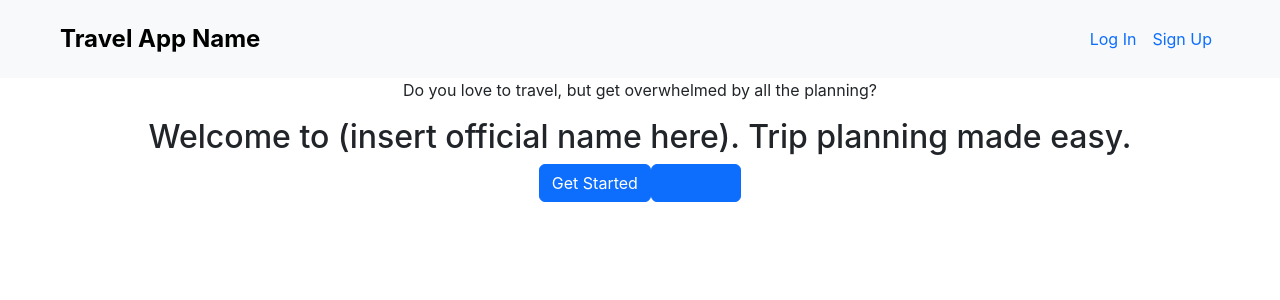
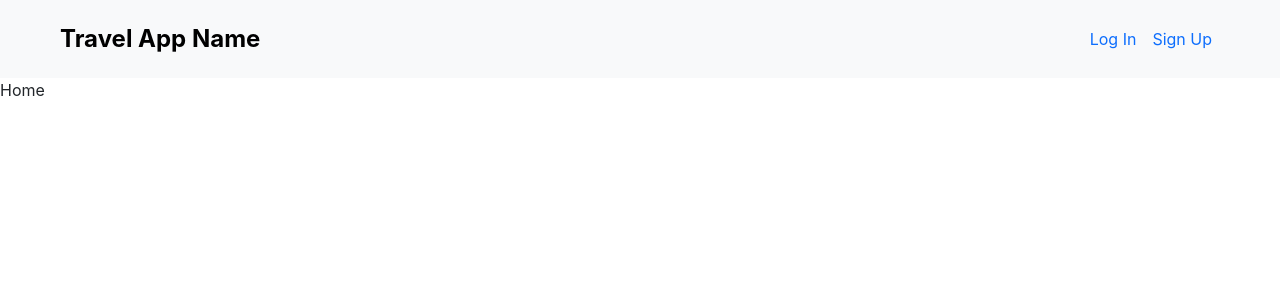
Before and after one commit to Juebele/Travel_App, a React (Create React App) app in the folder client/: page / in a window 1280 px wide. Shown: the top 300 px of the page. Built offline with nearby package versions, Linux system fonts and the light colour scheme.

Commit message:
called the auth.js to the components which only render when logged in

```diff
--- a/client/src/App.js
+++ b/client/src/App.js
@@ -4,7 +4,6 @@ import './App.css';
 import Home from './components/Home';
 import SignUp from './components/SignUp';
 import Login from './components/Login';
-import CreateTripForm from './components/LoggedIn/YourTripDetails/CreateTripForm';
 
 import { ApolloClient, InMemoryCache, ApolloProvider, HttpLink } from '@apollo/client';
 import Navbar from './components/Navbar';
@@ -16,6 +15,7 @@ const client = new ApolloClient({
 });
 
 function App() {
+
   return (
     <ApolloProvider client={client}>
       <Router>
--- a/client/src/components/Home.js
+++ b/client/src/components/Home.js
@@ -1,29 +1,43 @@
 import React from 'react';
-import { Link } from 'react-router-dom';
+import Auth from '../utils/auth';
+// import { Link } from 'react-router-dom';
 
-function Home() {
-    return (
-        <div className="homepage container-fluid">
-            <p className='d-flex justify-content-center'>
-                Do you love to travel, but get overwhelmed by all the planning?
-            </p>
-            <h2 className='d-flex justify-content-center'>
-                Welcome to (insert official name here). Trip planning made easy.
 
-            </h2>
-            <div className="d-flex justify-content-center">
-                <button className="btn btn-primary">
-                    <Link id="getStarted" className="customLink" to={`/login`}>
-                        Get Started
-                    </Link>
-                </button>
-               <button className="btn btn-primary">
-                  <Link className="customLink" to={`/your-trip`}>
-                      Your trip
-                   </Link>
-            </button>
-            </div>
-        </div>
+const Home = () => {
+    return(
+  <div>Home</div>
+    // <form className="login-signup-form row mx-auto col-10 col-md-8 col-lg-6">
+    //     <h1 className="formHeader">
+    //         Welcome back!
+    //     </h1>
+    //     <div className="mb-3">
+    //         <label htmlFor="exampleInputEmail1" className="form-label">Username</label>
+    //         <input type="text" className="form-control" id="exampleInputEmail1" aria-describedby="emailHelp"
+    //             name="username"
+    //             value={formState.username}
+    //             onChange={handleInputChange}
+    //             required />
+    //         <div id="emailHelp" className="form-text"></div>
+    //     </div>
+    //     <div className="mb-3">
+    //         <label htmlFor="exampleInputPassword1" className="form-label">Password</label>
+    //         <input type="password" className="form-control" id="exampleInputPassword1"
+    //             name="password"
+    //             value={formState.password}
+    //             onChange={handleInputChange}
+    //             required />
+    //     </div>
+    //     <div>
+    //         Don't have an account? {`\n`}
+    //         <Link to={`/sign-up`}>
+    //             Sign up instead!
+    //         </Link>
+    //     </div>
+    //     <div className='d-flex justify-content-center'>
+    //         <button id="submit-login-signup" type="submit" className="btn btn-primary">Log In</button>
+    //     </div>
+    // </form>
+
     )
 }
 
--- a/client/src/components/LoggedIn/YourTripHome.js
+++ b/client/src/components/LoggedIn/YourTripHome.js
@@ -2,7 +2,7 @@ import React, { useState } from 'react';
 import Banner from './Banner'
 import YourTripDetails from './YourTripDetails/YourTripDetails';
 
-export default function YourTripHome() {
+export default function YourTripHome(props) {
     return (
         <div>
             <Banner />
--- a/client/src/components/Login.js
+++ b/client/src/components/Login.js
@@ -1,9 +1,10 @@
 import React from 'react';
 import { Link } from 'react-router-dom';
 import { useState } from 'react';
-import {LOGIN_USER} from '../utils/mutations';
+import { LOGIN_USER } from '../utils/mutations';
 import { useMutation } from '@apollo/client';
 import Auth from '../utils/auth';
+import Home from './Home';
 
 function Login() {
 
@@ -17,18 +18,18 @@ function Login() {
     const handleInputChange = async (e) => {
         const { name, value } = e.target;
 
-        setFormState({...formState, [name]: value});
+        setFormState({ ...formState, [name]: value });
 
     };
 
     const loginFormHandler = async (e) => {
         e.preventDefault();
         try {
-            const {data} = await login({
-                variables: {...formState}
+            const { data } = await login({
+                variables: { ...formState }
             })
             Auth.login(data.login.token);
-            console.log(data);
+            // console.log(data);
 
 
         } catch (error) {
@@ -44,7 +45,9 @@ function Login() {
 
     return (
         <div>
-            <form className="login-signup-form row mx-auto col-10 col-md-8 col-lg-6">
+            {!Auth.loggedIn() ? (
+                <div>
+                <form onSubmit={loginFormHandler} className="login-signup-form row mx-auto col-10 col-md-8 col-lg-6">
                     <h1 className="formHeader">
                         Welcome back!
                     </h1>
@@ -76,6 +79,10 @@ function Login() {
                     </div>
                 </form>
                 </div>
+            ) : (
+                <Home />
+            )}
+        </div>
     )
 }
 
--- a/client/src/components/Navbar.js
+++ b/client/src/components/Navbar.js
@@ -1,9 +1,26 @@
 import React from 'react';
 import { Link } from 'react-router-dom';
+import Auth from '../utils/auth'
 
 function Navbar() {
+
+    const loggedOut = (event) => {
+        event.preventDefault();
+        Auth.logout();
+    }
+
     return (
         <div>
+            {Auth.loggedIn() ? (
+                <nav className="navbar navbar-expand-lg bg-body-tertiary">
+                <div id="customNav" className="container-fluid">
+                    <a id="logo" className="navbar-brand" href="/">Travel App Name</a>
+                    <div className="navbar-nav d-flex">
+                        <button onClick={loggedOut}>Logout</button>
+                    </div>
+                </div>
+            </nav>
+            ) : (
             <nav className="navbar navbar-expand-lg bg-body-tertiary">
                 <div id="customNav" className="container-fluid">
                     <a id="logo" className="navbar-brand" href="/">Travel App Name</a>
@@ -23,6 +40,7 @@ function Navbar() {
                     </div>
                 </div>
             </nav>
+            )}
         </div>
     )
 }
--- a/client/src/components/SignUp.js
+++ b/client/src/components/SignUp.js
@@ -1,4 +1,5 @@
 import React from 'react';
+import Auth from '../utils/auth'
 import { Link } from 'react-router-dom';
 import { useState } from 'react';
 
@@ -12,7 +13,7 @@ function SignUp() {
         password: ''
     });
 
-    const [ addUser, {error} ] = useMutation(ADD_USER);
+    const [ addUser, {error, data} ] = useMutation(ADD_USER);
 
     const handleInputChange = async (e) => {
         const { name, value } = e.target;
@@ -31,6 +32,7 @@ function SignUp() {
                 }
             })
             window.location.reload();
+            Auth.login(data.addUser.token)
             console.log(data);
         } catch (err) {
             console.log(err);
--- a/client/src/utils/auth.js
+++ b/client/src/utils/auth.js
@@ -30,12 +30,12 @@ class AuthService {
 
     login(idToken) {
         localStorage.setItem("id_token", idToken);
-        window.location.assign("/home");
+        window.location.assign("/your-trip");
     };
 
     logout() {
         localStorage.removeItem("id_token");
-        window.location.assign("/");
+        window.location.assign("/login");
     };
 };
 
```
Lines whose indentation alone changed are shown as unchanged.
